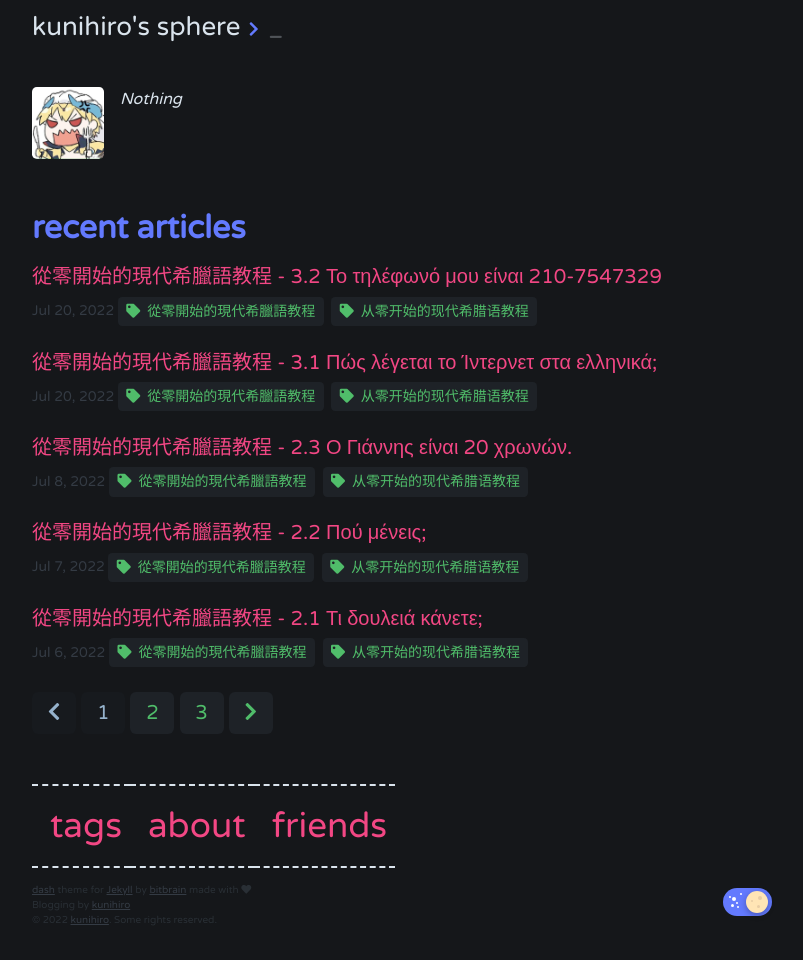
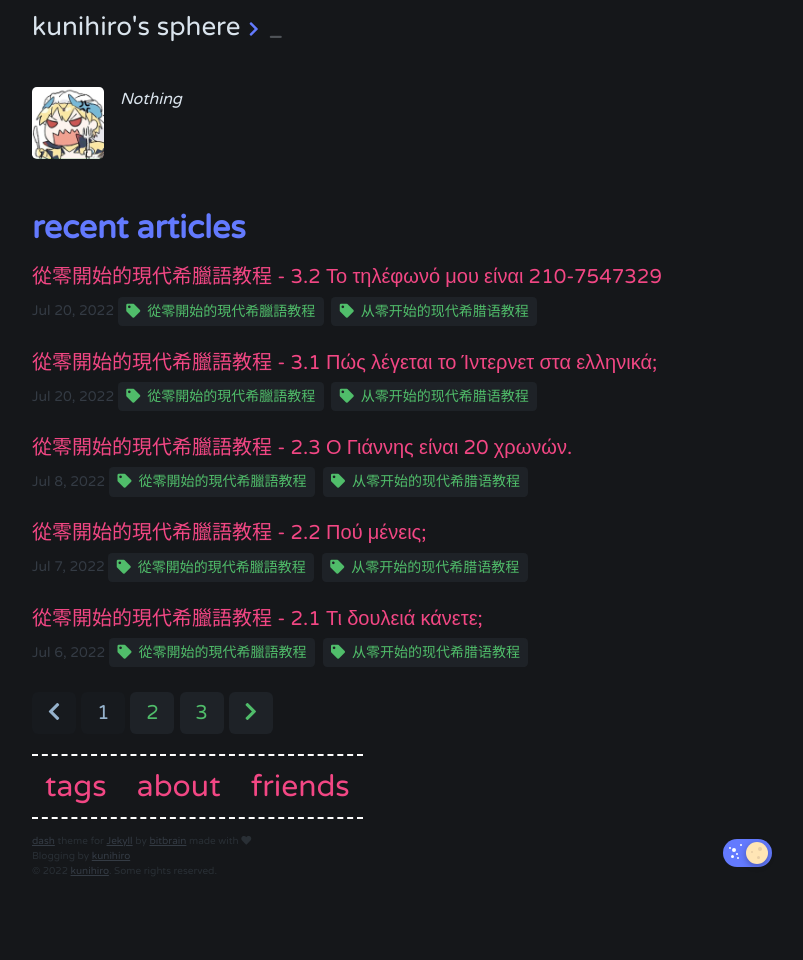
Before and after one commit to Linoleum2609/Linoleum2609.github.io, a Jekyll site: the page built from index.html, in a window 1280 px wide. Shown: the whole page, without its empty margins (238-1041 px from the left). Built offline with Jekyll 4.4.1, drawn with Linux system fonts in a browser that asks for light colours; the list of posts is cut into pages by our own code; after the commit the page ends 911 px from its top, so only the background shows below that.

Commit message:
little responsive

```diff
--- a/_includes/footer.html
+++ b/_includes/footer.html
@@ -1,36 +1,42 @@
 <footer class="site-footer">
+	<style>
+		.ul_bar {
+			overflow: auto;
+			margin-bottom: 15px;
+			white-space: nowarp;
+			border-style: dashed none;
+			border-width: 2px;
+			border-color: white;
+			width: fit-content;
+		}
 
-	<style>
-		#ul_bar {
-			list-style-type: none;
-			margin: 30px 0px 15px 0px;
-			padding: 0;
-			overflow: hidden;
+		.ul_bar > a {
+			font-size: 30px;
+			display: inline-block;
 			text-align: center;
+			padding: 8px 13px;
 			text-decoration: none;
 		}
 
-		#ul_bar>li {
-			float: left;
-			border-style: dashed none;
-			border-width: 2px;
-			font-size: 35px;
-		}
-
-		#ul_bar>li>a {
-			display: block;
-			text-align: center;
-			padding: 14px 8px 14px 18px;
-			text-decoration: none;
+		@media screen and (max-width: 360px) {
+			.ul_bar {
+				overflow: auto;
+				margin-bottom: 15px;
+				white-space: nowarp;
+				border-style: dashed none;
+				border-width: 2px;
+				border-color: white;
+				width: min-content;
+			}
 		}
 	</style>
 
 	<div class="wrapper">
-		<ul id="ul_bar">
-			<li><a href="/bar/tags.html">tags</a></li>
-			<li><a href="/bar/about.html">about</a></li>
-			<li><a href="/bar/friends.html">friends</a></li>
-		</ul>
+		<div class="ul_bar">
+			<a href="/bar/tags.html">tags</a>
+			<a href="/bar/about.html">about</a>
+			<a href="/bar/friends.html">friends</a>
+		</div>
 
 		{%- include theme-toggle.html -%}
 		<div class="credits">
```
